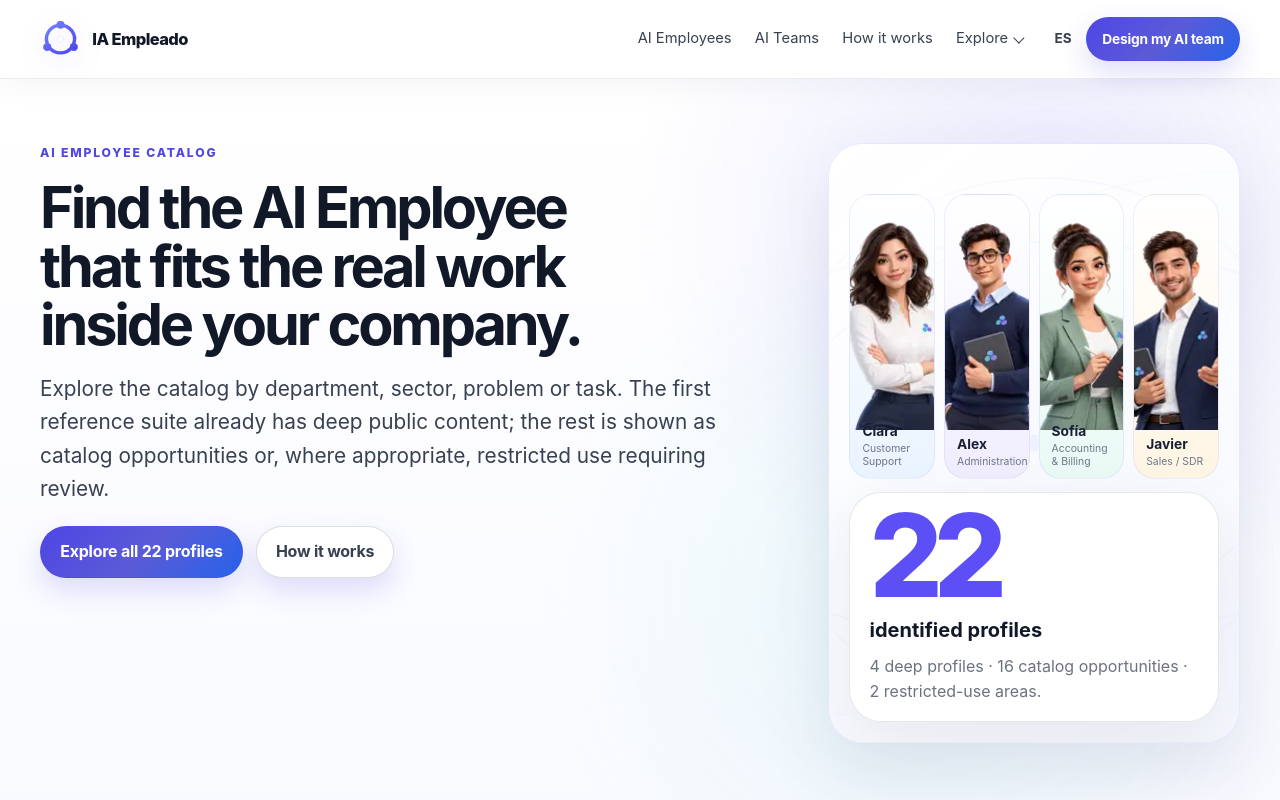
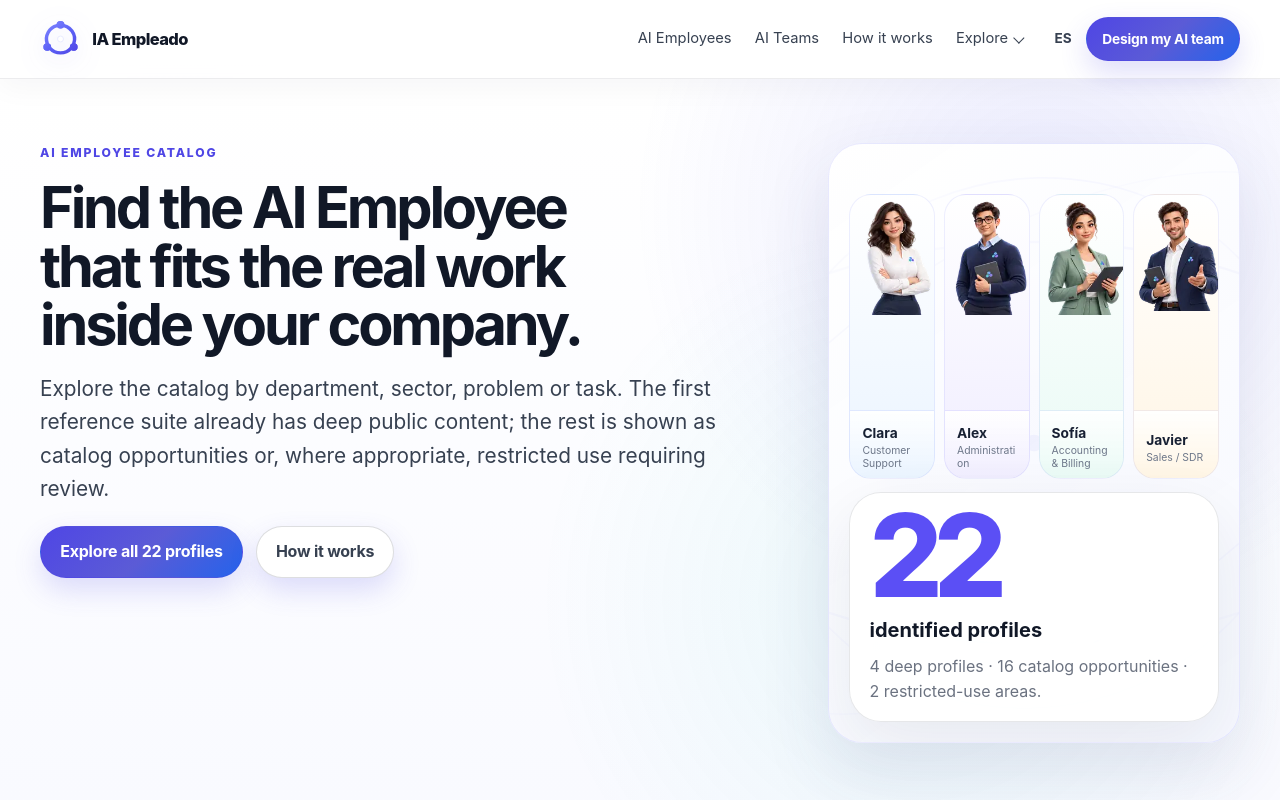
Before and after one commit to Emmakex/ia-empleado-web, a Next.js app: page /en/ai-employees in a window 1280 px wide. Shown: the top 800 px of the page. Built offline with nearby package versions, Linux system fonts and the light colour scheme.

Commit message:
fix: remove desktop hero dead space and visual collisions

```diff
--- a/app/brand-visual-polish.css
+++ b/app/brand-visual-polish.css
@@ -1,6 +1,6 @@
 /* Visual polish from production screenshot review.
- * Keeps the approved brand direction while correcting headline scale and
- * preserving the full canonical portrait inside every hero character card.
+ * Keeps the approved brand direction while correcting headline scale,
+ * preserving canonical portraits and enforcing collision-free hero geometry.
  */
 
 @media (min-width: 761px) {
@@ -19,6 +19,39 @@
     min-height: 140px;
     grid-template-columns: 100px minmax(0, 1fr);
   }
+
+  /* The team hero previously positioned the IA core at 52% of the whole
+     illustration, which made it drift into the definition card as that card
+     grew. Keep the core in normal flow between roster and definition. */
+  .brand-team-hero-art {
+    min-height: 0;
+  }
+
+  .brand-team-hero-core {
+    position: relative;
+    left: auto;
+    top: auto;
+    width: 112px;
+    height: 112px;
+    margin: 0.85rem auto 0.95rem;
+    transform: none;
+  }
+
+  .brand-team-definition-card {
+    margin-top: 0;
+  }
+}
+
+@media (min-width: 1081px) {
+  /* Interior heroes must align from the top. Centering columns of different
+     heights created the large empty area visible above breadcrumbs/copy. */
+  .team-index-hero-grid,
+  .team-detail-hero-grid,
+  .comparison-hero-grid,
+  .sector-hero-grid,
+  .sector-detail-hero-grid {
+    align-items: start;
+  }
 }
 
 .brand-character-portrait {
@@ -34,6 +67,96 @@
   transform: translateX(-50%);
   object-fit: contain;
   object-position: center top;
+}
+
+/* Reserve a real footer band in catalog portraits. Previously the image ended
+   exactly where the name/role block started, so jackets and labels collided. */
+.brand-catalog-person::after {
+  content: "";
+  position: absolute;
+  z-index: 1;
+  left: 0;
+  right: 0;
+  bottom: 0;
+  height: 4.2rem;
+  border-top: 1px solid rgba(91, 95, 245, 0.08);
+  background: linear-gradient(180deg, rgba(255,255,255,0.96), var(--person-soft));
+  pointer-events: none;
+}
+
+.brand-catalog-person img {
+  top: 0.35rem;
+  bottom: auto;
+  width: calc(100% + 0.25rem);
+  height: calc(100% - 4.55rem);
+  object-fit: contain;
+  object-position: center top;
+}
+
+.brand-catalog-person > span {
+  bottom: 0.48rem;
+  z-index: 2;
+  min-height: 3rem;
+  display: flex;
+  flex-direction: column;
+  justify-content: center;
+}
+
+.brand-catalog-person small {
+  overflow-wrap: anywhere;
+}
+
+@media (min-width: 981px) {
+  /* Shared sector/use-case artwork gets a protected central lane. The old
+     128px core intersected both lower role cards on desktop. */
+  .brand-context-scene {
+    min-height: 480px;
+  }
+
+  .brand-context-core {
+    width: 96px;
+    height: 96px;
+  }
+
+  .brand-context-core-ring {
+    inset: -8px;
+  }
+
+  .brand-context-core img {
+    width: 36px;
+    height: 36px;
+  }
+
+  .brand-context-core strong {
+    max-width: 78px;
+    margin-top: 0.3rem;
+    font-size: 0.61rem;
+    line-height: 1.15;
+  }
+
+  /* Four portraits must fit inside the employee side of comparisons instead
+     of spilling outside the right card at wide desktop viewports. */
+  .brand-comparison-scene:not(.is-compact) .brand-comparison-employee {
+    overflow: hidden;
+  }
+
+  .brand-comparison-scene:not(.is-compact) .brand-comparison-portraits {
+    display: grid;
+    width: 100%;
+    max-width: 13rem;
+    grid-template-columns: repeat(4, minmax(0, 1fr));
+    gap: 0.2rem;
+    padding-left: 0;
+  }
+
+  .brand-comparison-scene:not(.is-compact) .brand-comparison-portrait {
+    width: 100%;
+    max-width: 3rem;
+    height: 3.65rem;
+    margin-left: 0;
+    justify-self: center;
+    border-radius: 0.72rem;
+  }
 }
 
 @media (max-width: 760px) {
```
